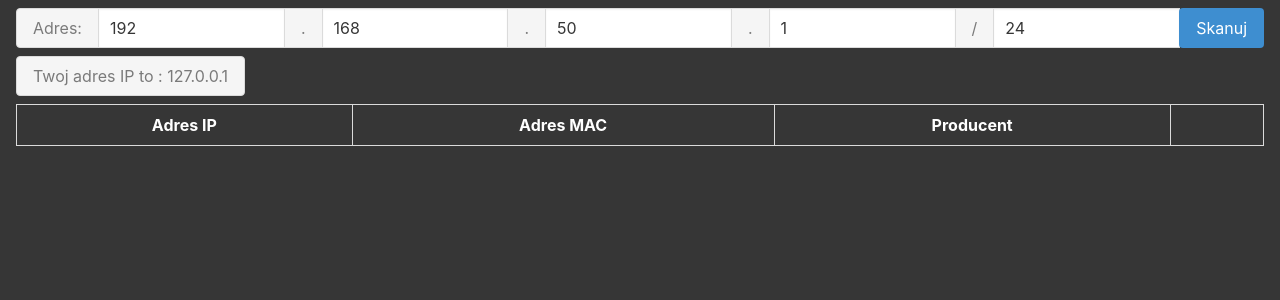
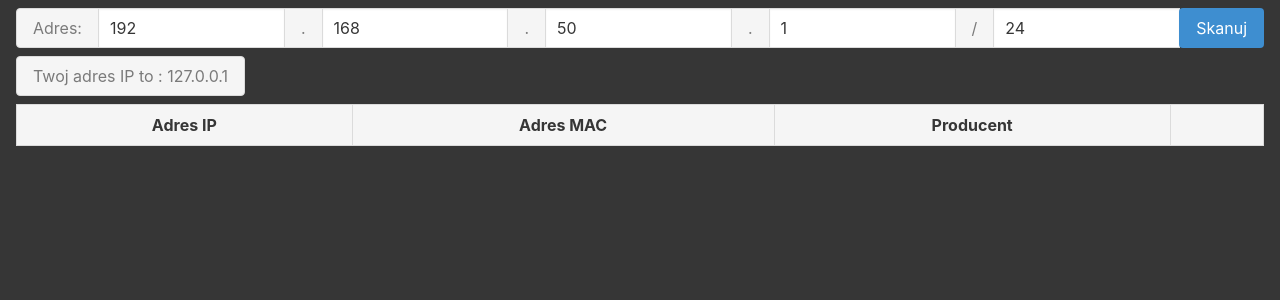
Before and after one commit to KulpinskiPatryk/NetworkToolFlask, a Flask app: page / in a window 1280 px wide. Shown: the part 60-360 px from the top of the page. Run offline with Flask 2, Linux system fonts and the light colour scheme; lists and menus that the app fills with data are empty.

Commit message:
Update zmiana wyglądu wszystko

```diff
--- a/main.py
+++ b/main.py
@@ -187,7 +187,7 @@ def view_actions(chosen_ip):
                     ping_list = "?"
                 try:
                     open_ports = s['open_ports']
-                    print(open_ports)
+                    #print(open_ports)
                     closed_ports = s['closed_ports']
                 except KeyError:
                     open_ports = "?"
--- a/templates/index.html
+++ b/templates/index.html
@@ -43,20 +43,21 @@
             </div>
         </div>
 
-        <div id="data" class="px-2 py-2 has-text-white">
-            <table class="table is-bordered is-striped is-fullwidth has-background-dark ">
+
+        <div id="data" class="px-2 py-2">
+            <table class="table is-bordered is-striped is-fullwidth has-background-light ">
                 <thead class="th is-selected">
-                    <th class="has-text-white has-text-centered">Adres IP</th>
-                    <th class="has-text-white has-text-centered">Adres MAC</th>
-                    <th class="has-text-white has-text-centered">Producent</th>
+                    <th class="has-text-centered">Adres IP</th>
+                    <th class="has-text-centered">Adres MAC</th>
+                    <th class="has-text-centered">Producent</th>
                     <th></th>
                 </thead>
               {% for scan in scaned %}
                 <tbody>
 
-                    <td class="has-text-white has-text-centered">{{ scan.ip }}</td>
-                    <td class="has-text-white has-text-centered">{{ scan.mac }}</td>
-                    <td class="has-text-white has-text-centered">{{ scan.vendor }}</td>
+                    <td class="has-text-centered">{{ scan.ip }}</td>
+                    <td class="has-text-centered">{{ scan.mac }}</td>
+                    <td class="has-text-centered">{{ scan.vendor }}</td>
                     <td style="width: 120px;" ><a style="width: 120px;" class="button is-success is-fullwidth" href="/actions/{{scan.ip}}"> Więcej opcji </a></td>
 
                 </tbody>
```
